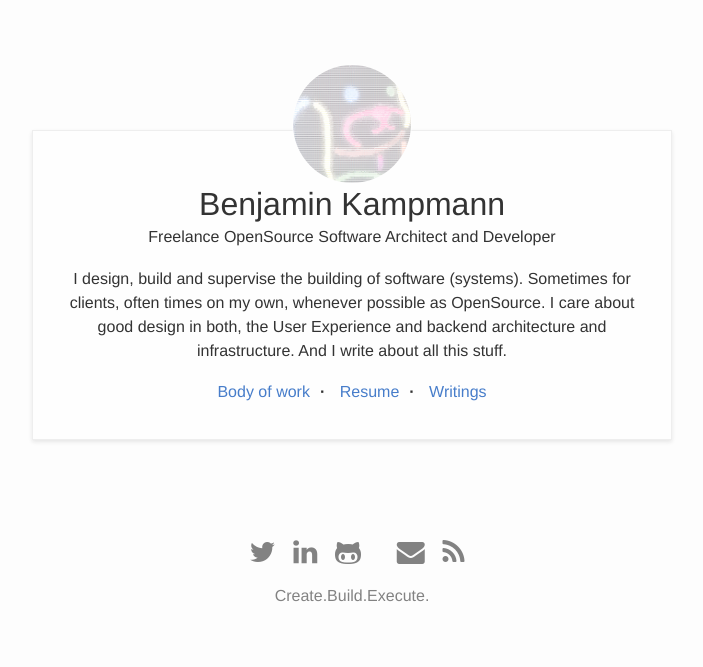
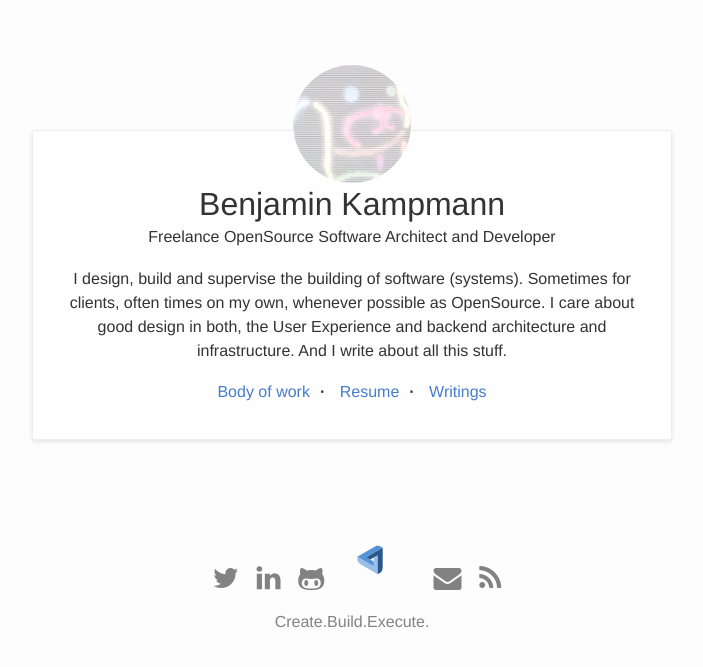
Before and after one commit to gnunicorn/gnunicorn.org, a Jekyll site: the page built from index.html, in a window 1280 px wide. Shown: the top 667 px of the page, without its empty margins (288-991 px from the left). Built offline with Jekyll 4.4.1, drawn with Linux system fonts in a browser that asks for light colours; nearby versions of some CDN libraries.

Commit message:
add safenetwork icon

```diff
--- a/_includes/footer.html
+++ b/_includes/footer.html
@@ -11,6 +11,10 @@
           <a href="https://www.github.com/ligthyear/"><i class="fa fa-github-alt"></i></a>
         </li>
         <li>
+          <a href="https://forum.safenetwork.io/users/lightyear/activity"><svg xmlns="http://www.w3.org/2000/svg" viewBox="0 0 210 120" enable-background="new 0 0 210 120"><style type="text/css">.st0{fill:#99BEE7;} .st1{fill:#5593D7;} .st2{fill:#29578A;}</style><path class="st0" d="M134 42v71.1L74.1 78.6c-17.8-10.3-16.5-16.7-16.6-31l61.6 35.6V50.6L134 42z"/><path class="st1" d="M119.1 83.1L57.5 47.5l59.9-34.6c17.8-10.2 22.7-5.9 35.2 1.2L91 49.7l28.1 16.2v17.2z"/><path class="st2" d="M91 49.7l61.6-35.6v69.1c-.1 20.6-6.3 22.6-18.6 29.9V42l-28.1 16.2L91 49.7z"/></svg></a>
+        </li>
+
+        <li>
         </li>
         <li>
           <a href="mailto:ben{at}create-build-execute[.]com"><i class="fa fa-envelope"></i></a>
--- a/_sass/_layout.scss
+++ b/_sass/_layout.scss
@@ -118,6 +118,10 @@ footer {
       li {
           display: inline-block;
           margin-left: 10px;
+          svg {
+            width: 2em;
+            height: 2em;
+          }
         }
     }
 }
```
